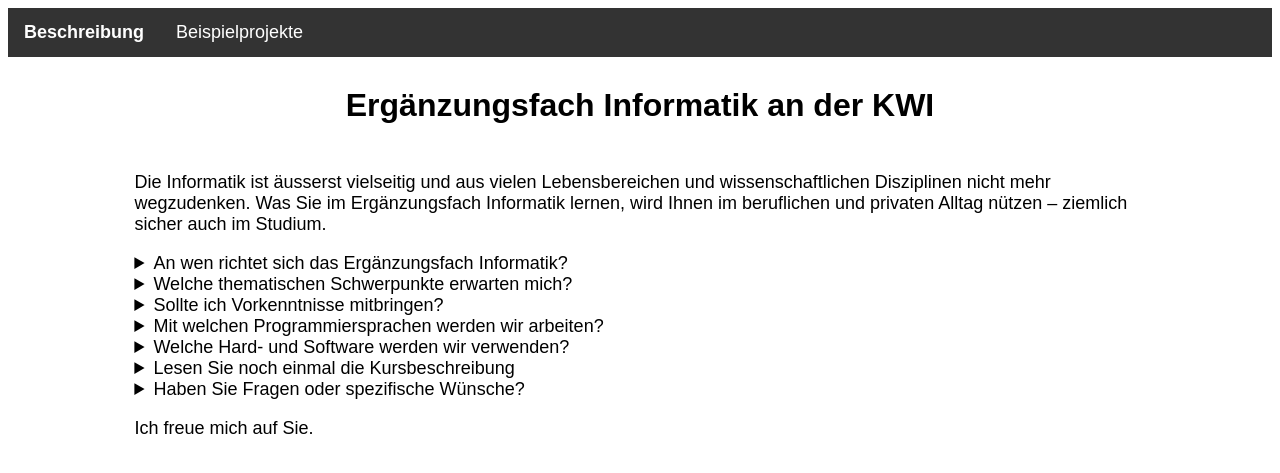
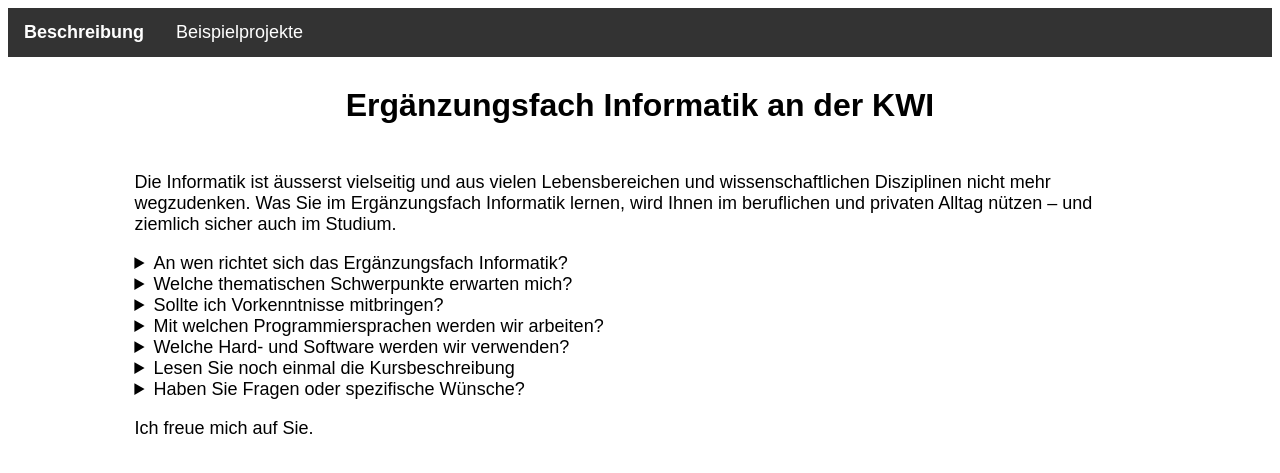
Before and after one commit to donze-informatikunterricht/donze-informatikunterricht.github.io, a Jekyll site: the page ef/index.html, which Jekyll copies as it is, in a window 1280 px wide. Shown: the top 473 px of the page. Built offline with Jekyll 4.4.1, drawn with Linux system fonts in a browser that asks for light colours; some web fonts are replaced; some of the changed lines change nothing that is shown.

Commit message:
description

```diff
--- a/ef/index.html
+++ b/ef/index.html
@@ -46,7 +46,7 @@
 
         <p>Die Informatik ist äusserst vielseitig und aus vielen Lebensbereichen und wissenschaftlichen
             Disziplinen nicht mehr wegzudenken. Was Sie im Ergänzungsfach Informatik lernen, wird Ihnen im
-            beruflichen und privaten Alltag nützen – ziemlich sicher auch im Studium.</p>
+            beruflichen und privaten Alltag nützen – und ziemlich sicher auch im Studium.</p>
 
         <details>
             <summary>An wen richtet sich das Ergänzungsfach Informatik?</summary>
@@ -153,10 +153,9 @@
             <summary>Mit welchen Programmiersprachen werden wir arbeiten?</summary>
             <p>Ganz generell spielt es keine Rolle, welche Programmiersprache Sie lernen, denn die
                 zugrundeliegenden Konzepte sind universell.</p>
-            <p>Die grafische Programmiersprache Scratch macht besonders gut sichtbar, wie Programme strukturiert sind
-                und abgearbeitet werden, ist intuitiv und macht Spass.<br />
-                Scratch kann auf einer Weboberfläche verwendet werden. Sie können Ihre Programme dadurch auch
-                mit dem Mobiltelefon ausprobieren und verwenden können.</p>
+            <p>Für den Einstieg verwenden wir die grafische Programmiersprache Scratch. Sie macht besonders gut sichtbar,
+                wie Programme strukturiert sind und abgearbeitet werden, ist intuitiv und macht Spass.<br />
+                Sie können Ihre Scratch-Programme mit dem Smartphone verwenden.</p>
             <p>Sobald Sie die Grundlagen des Programmierens kennengelernt haben, werden wir diese anhand der
                 Sprache JavaScript vertiefen und anwenden. JavaScript ist die Sprache des Internets. Webseiten
                 bestehen aus HTML für die Struktur, CSS für das Styling und JavaScript für die interaktiven Teile.
@@ -179,29 +178,29 @@
                 Sie möchten, können Sie auch andere (moderne) Web-Browser verwenden.</p>
             <p>Die Inhalte sind unabhängig vom Betriebssystem. Sie können auf Ihrem eigenen Laptop arbeiten.
                 <em>Tablets eignen sich leider nicht zum Programmieren.</em> Falls Sie mit einem Tablet teilnehmen
-                möchten, wenden Sie sich bitte schnellstmöglich an mich, damit wir eine Lösung finden können.
-            </p>
+                möchten, wenden Sie sich bitte frühzeitig an mich, damit wir eine Lösung finden können.</p>
         </details>
         <details>
             <summary>Lesen Sie noch einmal die Kursbeschreibung</summary>
             <p>Die Informatik ist äusserst vielseitig und aus vielen Lebensbereichen und wissenschaftlichen
                 Disziplinen nicht mehr wegzudenken. Zu verstehen, wie Programme entstehen und von der Maschine
-                ausgeführt werden, ist für den Alltag von grossem Nutzen.</p>
-            <p>Im Ergänzungsfach Informatik steht das Programmieren im Zentrum: In den ersten Wochen werden Sie
-                die Grundkonzepte des Programmierens kennenlernen und auf spielerische Weise eine erste eigene
+                ausgeführt werden, ist im Alltag hilfreich.</p>
+            <p>
+                Im Ergänzungsfach Informatik steht das Programmieren im Zentrum. In den ersten Wochen werden
+                Sie die Grundlagen des Programmierens kennenlernen und mit einfachen Mitteln eine erste eigene
                 Applikation entwickeln – ein kleines Spiel, eine interaktive Kurzgeschichte, ein Musikstück oder
-                eine Grafik (Projekte aus dem laufenden Kurs finden Sie auf der verlinkten Seite). Sie werden
-                erfahren, aus welchen Hardwarekomponenten die Geräte bestehen, die Sie im Alltag nutzen, wie
-                Geräte vernetzt werden, was Daten sind und wie diese gespeichert und verarbeitet werden oder aus
-                dem Internet auf Ihr Gerät kommen.</p>
+                eine Grafik (Beispiele finden Sie auf dieser Seite). Sie werden aber auch erfahren, aus
+                welchen Hardwarekomponenten die Geräte bestehen, die Sie im Alltag nutzen, wie Geräte vernetzt werden,
+                was Daten sind, wie diese gespeichert und verarbeitet werden und wie Inhalte vom Internet auf
+                Ihr Gerät kommen.</p>
             <p>Es gibt zwar zahlreiche Programmiersprachen, die Grundkonzepte sind aber universell. Dies wird deutlich,
-                wenn Sie die Webseite, in die Sie Ihr erstes Projekt einbinden, mit verschiedenen kleinen Tools
-                erweitern, die Sie auf sämtlichen Geräten nutzen können – auch auf dem Smartphone. Abhängig von den
-                Interessen und Bedürfnissen der Gruppe können noch weite-re Themen behandelt werden. Ihre Vorschläge
+                wenn Sie Ihr erstes Projekt in Ihre eigene Webseite einbinden und diese mit verschiedenen kleinen Tools
+                erweitern, die Sie auf verschiedenen Geräten nutzen können – auch auf dem Smartphone. Abhängig von den
+                Interessen und Bedürfnissen der Gruppe können noch weitere Themen behandelt werden. Ihre Vorschläge
                 sind willkommen.</p>
-            <p>Das Ergänzungsfach Informatik ist praktisch, kreativ, vielseitig, bietet verschiedene Wahlmöglichkeiten
-                und richtet sich bewusst an alle. Vorwissen benötigen Sie keines. Falls Sie bereits Programmiererfahrung
-                mitbringen, werden Sie diese ausbauen und Ihre persönlichen Schwerpunkte setzen können.</p>
+            <p>Das Ergänzungsfach Informatik bietet verschiedene Wahlmöglichkeiten und richtet sich bewusst an alle.
+                Vorwissen benötigen Sie keines. Falls Sie bereits Programmiererfahrung mitbringen, werden Sie diese
+                ausbauen und Ihre persönlichen Schwerpunkte setzen können.</p>
         </details>
         <details>
             <summary>Haben Sie Fragen oder spezifische Wünsche?</summary>
```
